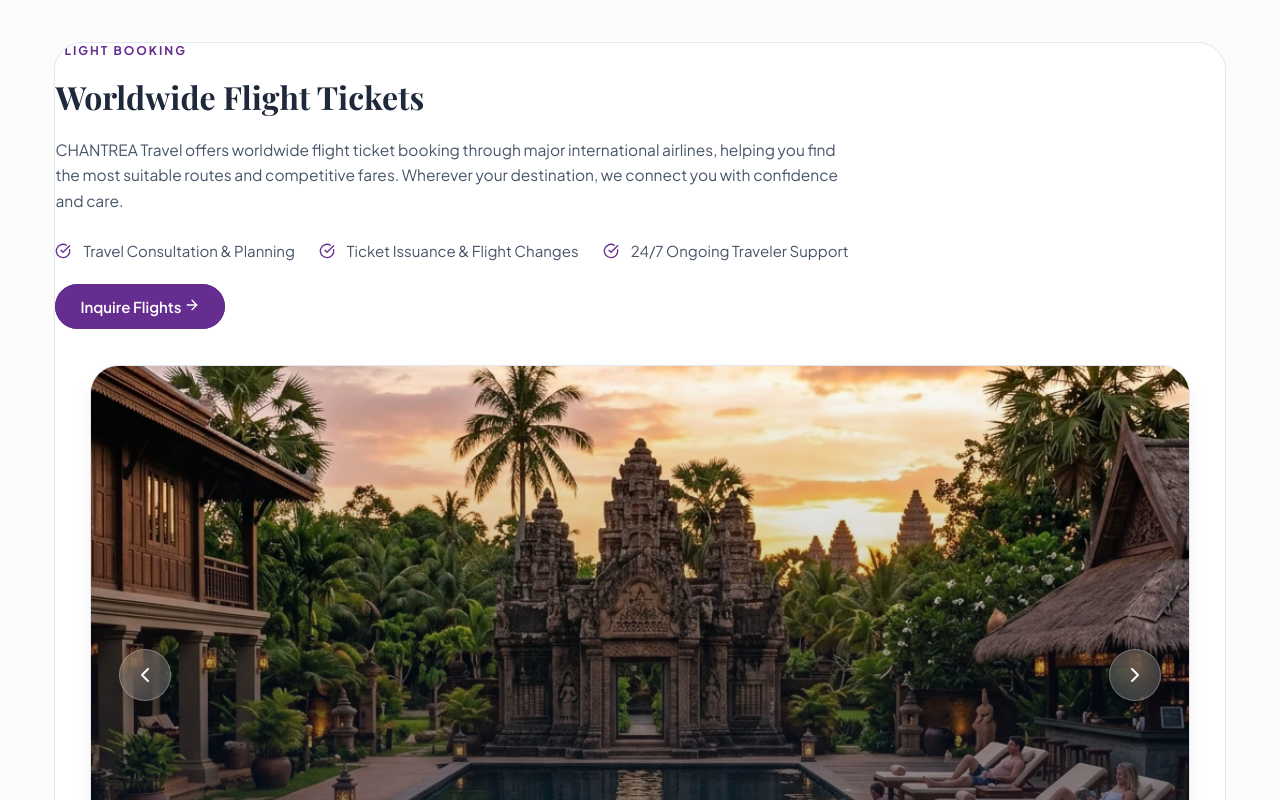
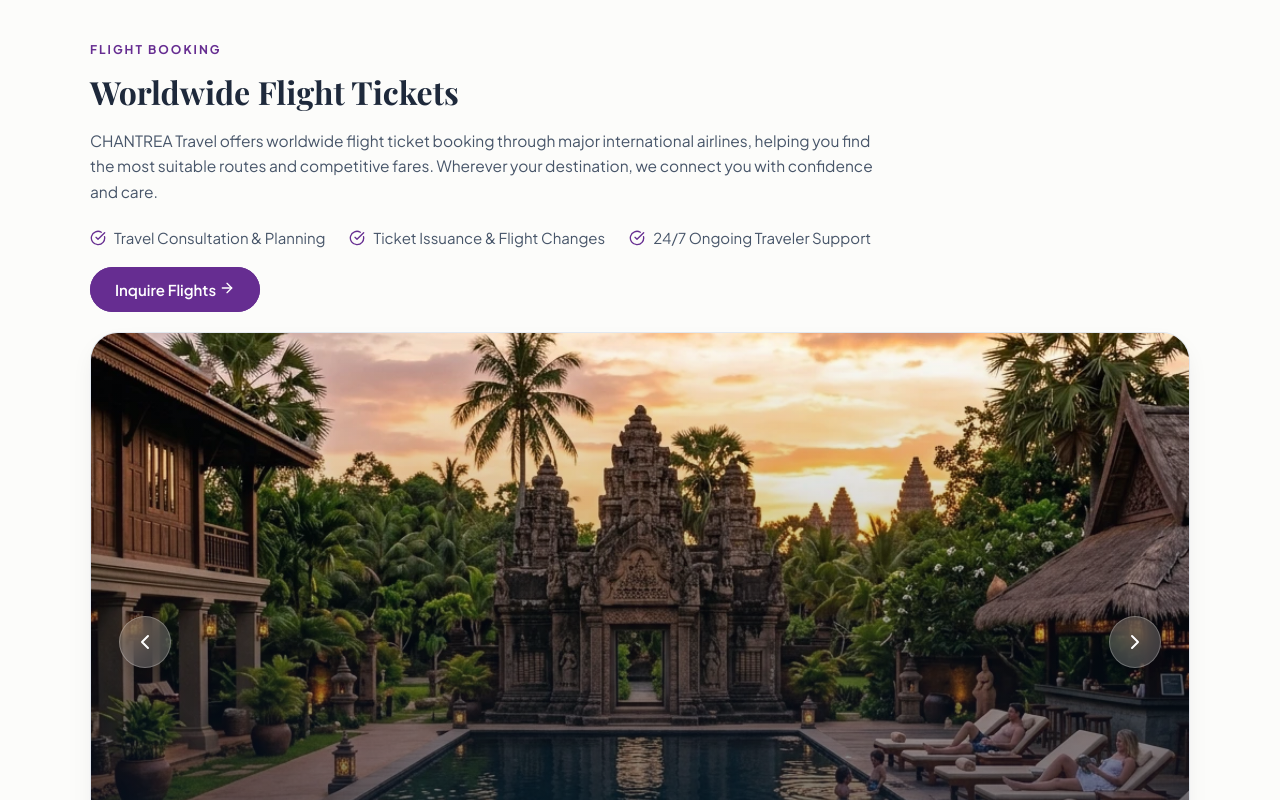
Before and after one commit to DavinaHorn/Chantrea-Travel, a React (Vite) app in the folder frontend/: page / in a window 1280 px wide. Shown: the part 1160-1960 px from the top of the page. Built offline with nearby package versions, Linux system fonts and the light colour scheme; a web font is replaced by a local one.

Commit message:
style: remove wrapping box card from flight booking section, restoring flat layout matching site sections

```diff
--- a/frontend/src/App.tsx
+++ b/frontend/src/App.tsx
@@ -437,19 +437,27 @@ function App() {
               </div>
 
               {/* Service 1: Worldwide Flight Tickets (Minimalist Slideshow) */}
-              <div id="services-flights" className="service-block reveal-element" style={{ marginBottom: '96px' }}>
-                <div style={{ display: 'flex', flexDirection: 'column', gap: '32px' }}>
+              <div
+                id="services-flights"
+                className="reveal-element"
+                style={{
+                  maxWidth: '1100px',
+                  margin: '0 auto 96px auto',
+                  width: '100%'
+                }}
+              >
+                <div style={{ display: 'flex', flexDirection: 'column', gap: '24px' }}>
                   {/* Top: Information block */}
-                  <div className="service-col-info" style={{ padding: '0', flex: 'none', gap: '20px' }}>
+                  <div style={{ display: 'flex', flexDirection: 'column', gap: '16px' }}>
                     <span className="service-block-tag">Flight Booking</span>
                     <h3 className="service-block-title">Worldwide Flight Tickets</h3>
-                    <p className="service-block-text" style={{ maxWidth: '800px' }}>
+                    <p className="service-block-text" style={{ maxWidth: '800px', margin: 0 }}>
                       CHANTREA Travel offers worldwide flight ticket booking through major international airlines, helping you find the most suitable routes and competitive fares. Wherever your destination, we connect you with confidence and care.
                     </p>
-                    <ul className="service-block-list" style={{ display: 'flex', flexDirection: 'row', flexWrap: 'wrap', gap: '24px', margin: '8px 0' }}>
-                      <li className="service-block-item" style={{ margin: 0 }}><CheckCircle size={16} /> Travel Consultation & Planning</li>
-                      <li className="service-block-item" style={{ margin: 0 }}><CheckCircle size={16} /> Ticket Issuance & Flight Changes</li>
-                      <li className="service-block-item" style={{ margin: 0 }}><CheckCircle size={16} /> 24/7 Ongoing Traveler Support</li>
+                    <ul className="service-block-list" style={{ display: 'flex', flexDirection: 'row', flexWrap: 'wrap', gap: '24px', margin: '8px 0', padding: 0, listStyle: 'none' }}>
+                      <li className="service-block-item" style={{ margin: 0, display: 'flex', alignItems: 'center', gap: '8px' }}><CheckCircle size={16} /> Travel Consultation & Planning</li>
+                      <li className="service-block-item" style={{ margin: 0, display: 'flex', alignItems: 'center', gap: '8px' }}><CheckCircle size={16} /> Ticket Issuance & Flight Changes</li>
+                      <li className="service-block-item" style={{ margin: 0, display: 'flex', alignItems: 'center', gap: '8px' }}><CheckCircle size={16} /> 24/7 Ongoing Traveler Support</li>
                     </ul>
                     <div style={{ marginTop: '8px' }}>
                       <a href="#contact" className="nav-btn" onClick={(e) => { e.preventDefault(); navigate('/', 'contact'); }}>
@@ -459,7 +467,7 @@ function App() {
                   </div>
 
                   {/* Bottom: Slideshow */}
-                  <div className="flights-slideshow-container">
+                  <div className="flights-slideshow-container" style={{ margin: '8px 0 0 0' }}>
                     <div className="flights-slideshow-track">
                       {flightSlides.map((slide, index) => (
                         <div
--- a/frontend/src/index.css
+++ b/frontend/src/index.css
@@ -1736,7 +1736,7 @@ body {
   position: relative;
   width: 100%;
   max-width: 1100px;
-  margin: 16px auto 0 auto;
+  margin: 16px 0 0 0;
   aspect-ratio: 16 / 9;
   border-radius: var(--radius-xl);
   overflow: hidden;
```
